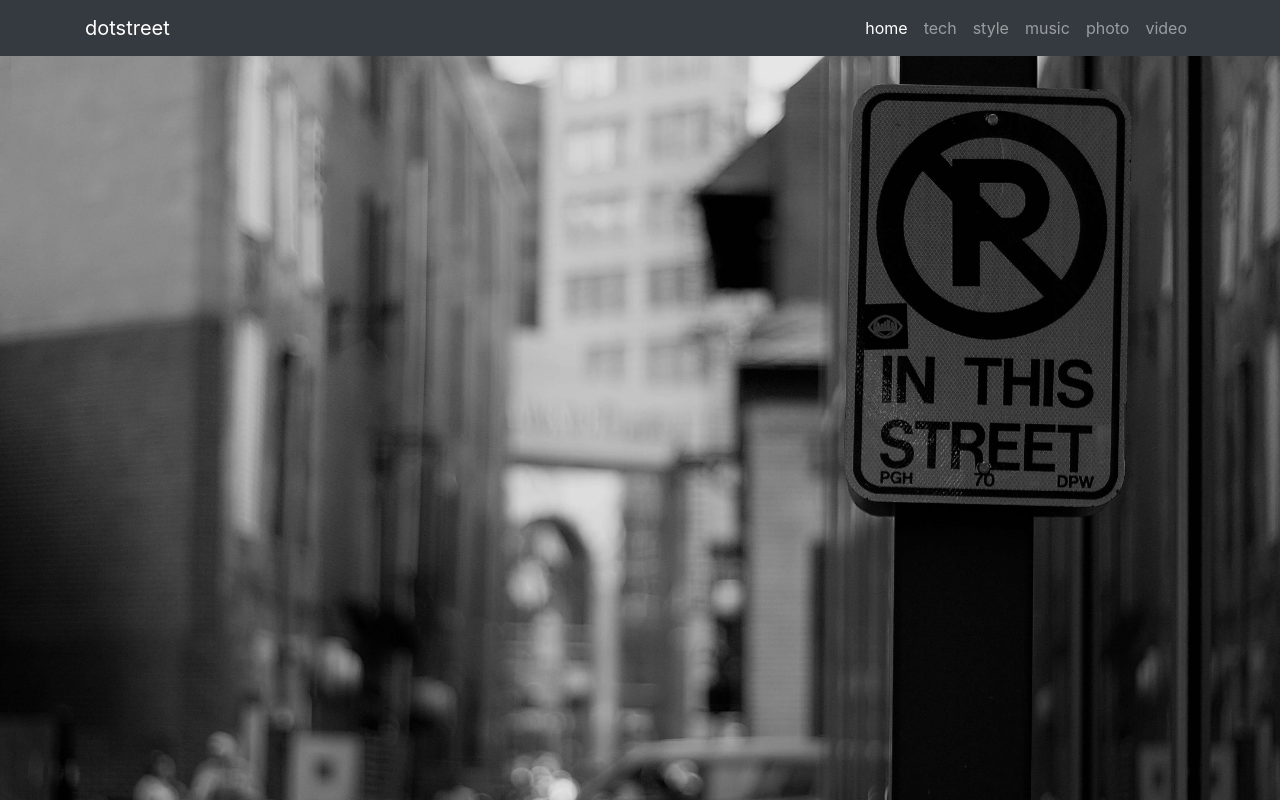
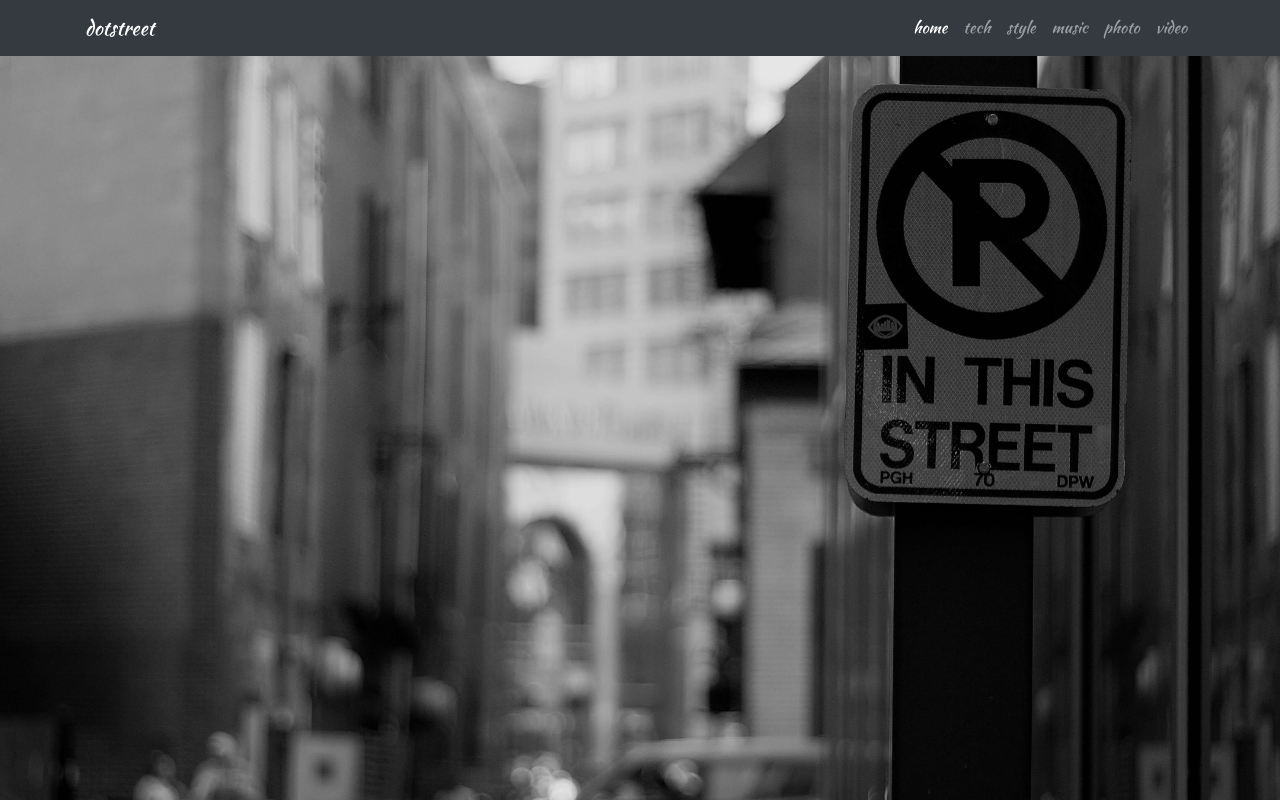
Before and after one commit to IrfaanKhalid/.street, a plain HTML site: page index.html in a window 1280 px wide. Drawn offline with Linux system fonts and the light colour scheme; files whose address does not match are found by name.

Commit message:
Updated fonts

```diff
--- a/css/full.css
+++ b/css/full.css
@@ -10,4 +10,5 @@ body {
     -moz-background-size: cover;
     background-size: cover;
     -o-background-size: cover;
+    font-family: 'Kaushan Script', cursive;
 }
--- a/index.html
+++ b/index.html
@@ -10,11 +10,9 @@
 
     <title>dotstreet</title>
 
-    <!-- Bootstrap core CSS -->
     <link href="v/bootstrap/css/bootstrap.min.css" rel="stylesheet">
-
-    <!-- Custom styles for this template -->
     <link href="css/full.css" rel="stylesheet">
+    <link href="https://fonts.googleapis.com/css?family=Kaushan+Script" rel="stylesheet">
 
 </head>
 
```
